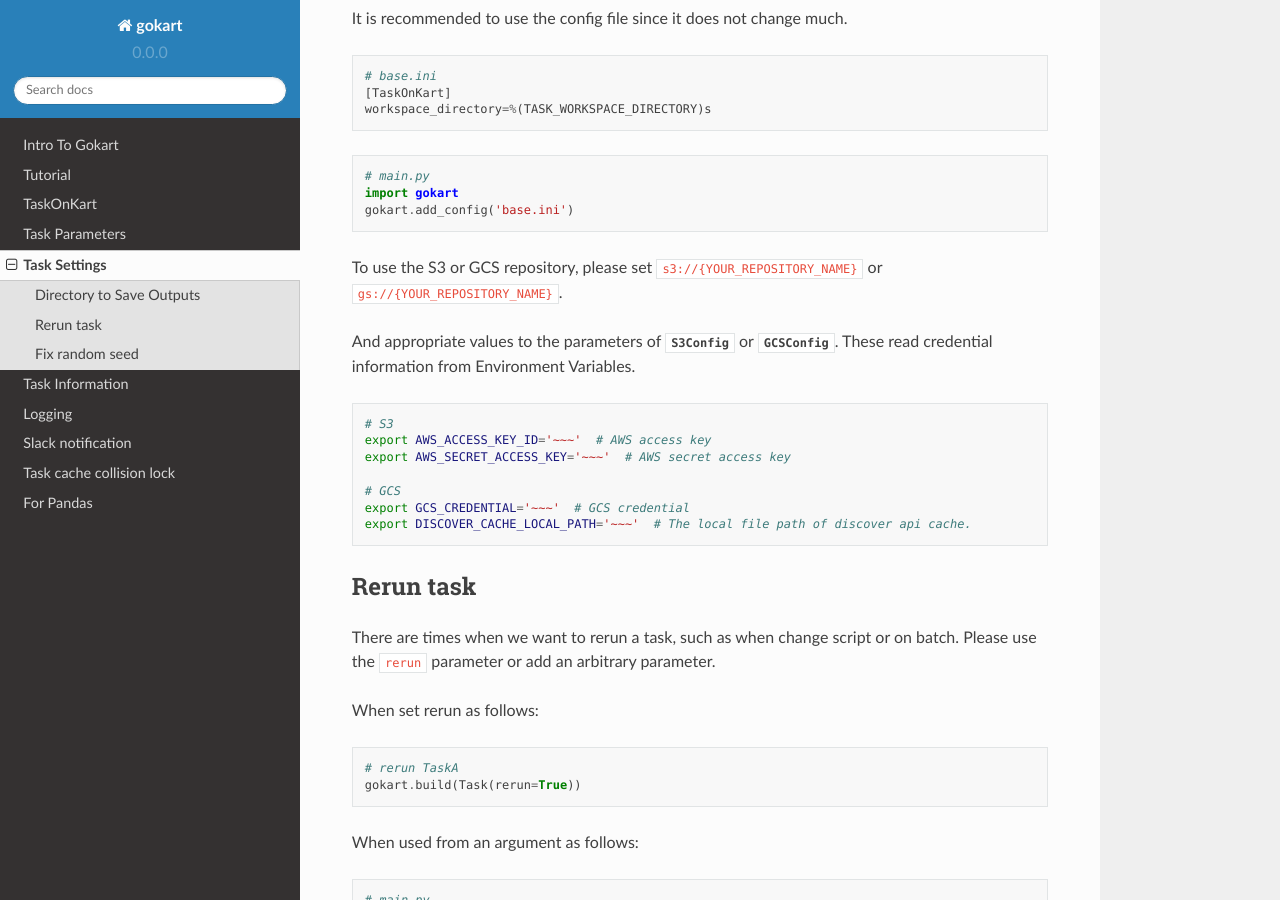
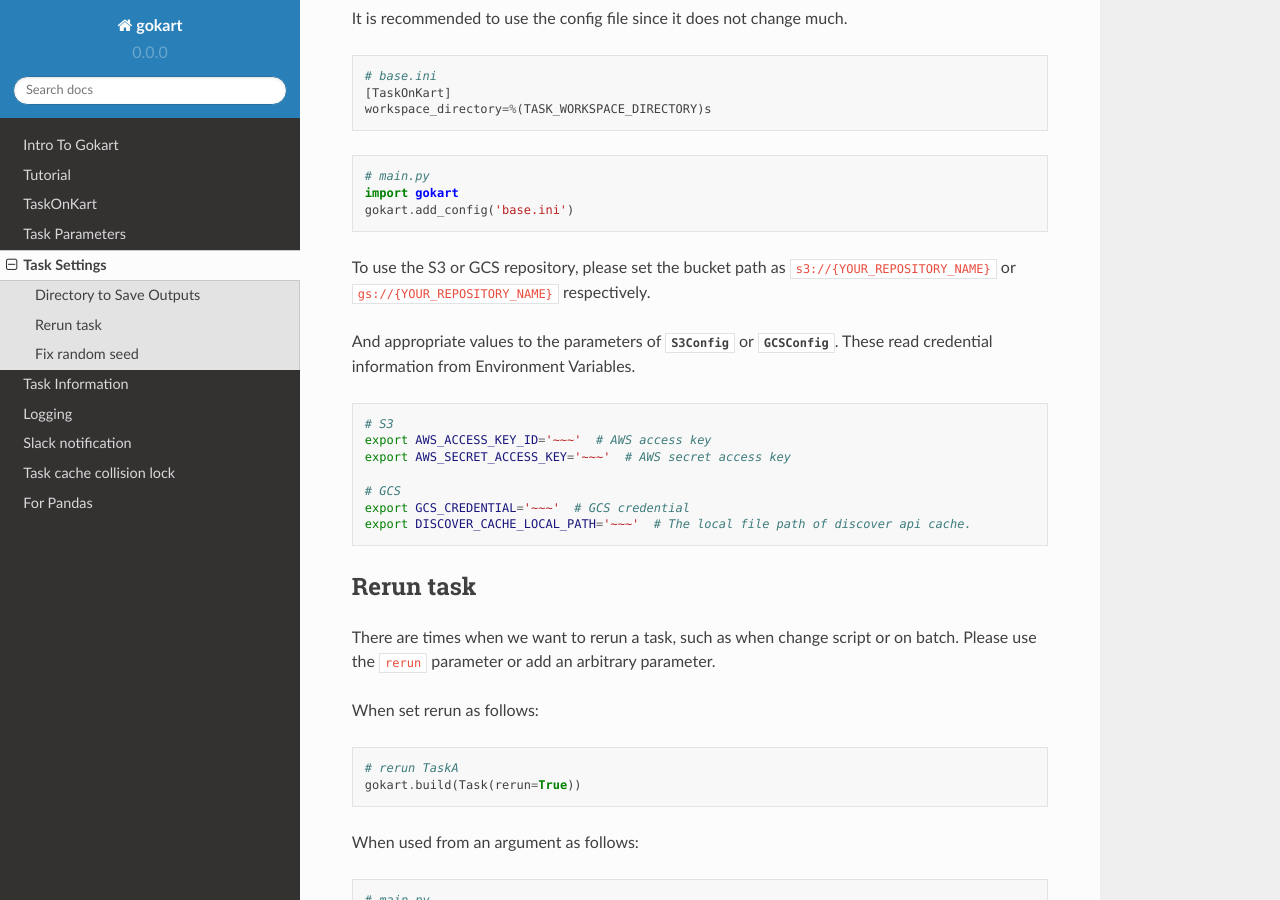
Before and after one commit to m3dev/gokart, a Sphinx documentation site: the page built from docs/task_settings.rst, in a window 1280 px wide and 900 px high, scrolled down 354 px. Built offline with Sphinx 7.4.7 and the Read the Docs theme 2.0.0, drawn with Linux system fonts in a browser that asks for light colours; pages that are not in the unit, such as notebooks, are missing from menus; the version number is read from the project's files by our own code.

Commit message:
Update docs/task_settings.rst
Co-authored-by: hirosassa <hiro.sassa@gmail.com>

```diff
--- a/docs/task_settings.rst
+++ b/docs/task_settings.rst
@@ -25,7 +25,7 @@
     gokart.add_config('base.ini')
 
 
-To use the S3 or GCS repository, please set ``s3://{YOUR_REPOSITORY_NAME}`` or ``gs://{YOUR_REPOSITORY_NAME}``.
+To use the S3 or GCS repository, please set the bucket path as ``s3://{YOUR_REPOSITORY_NAME}`` or ``gs://{YOUR_REPOSITORY_NAME}`` respectively.
 
 And appropriate values to the parameters of :class:`~gokart.s3_config.S3Config` or :class:`~gokart.gcs_config.GCSConfig`. These read credential information from Environment Variables.
 
```
